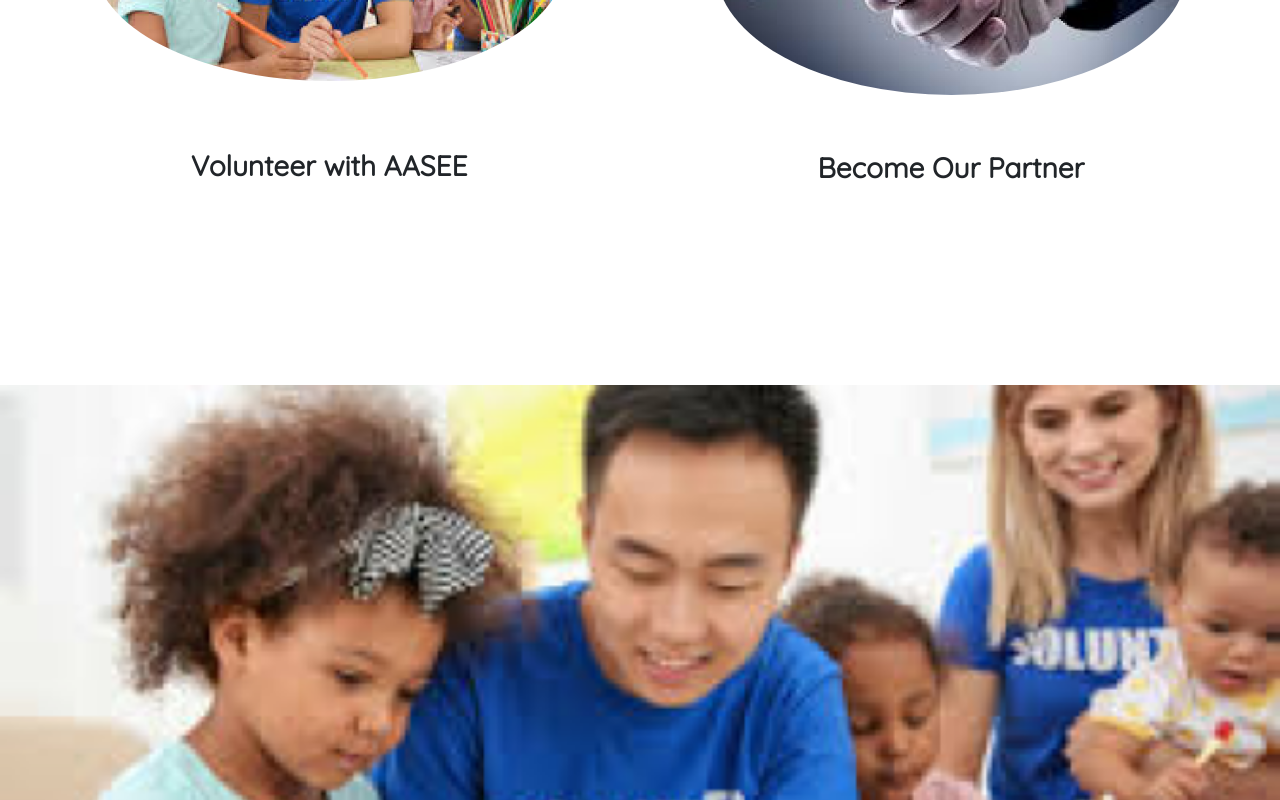
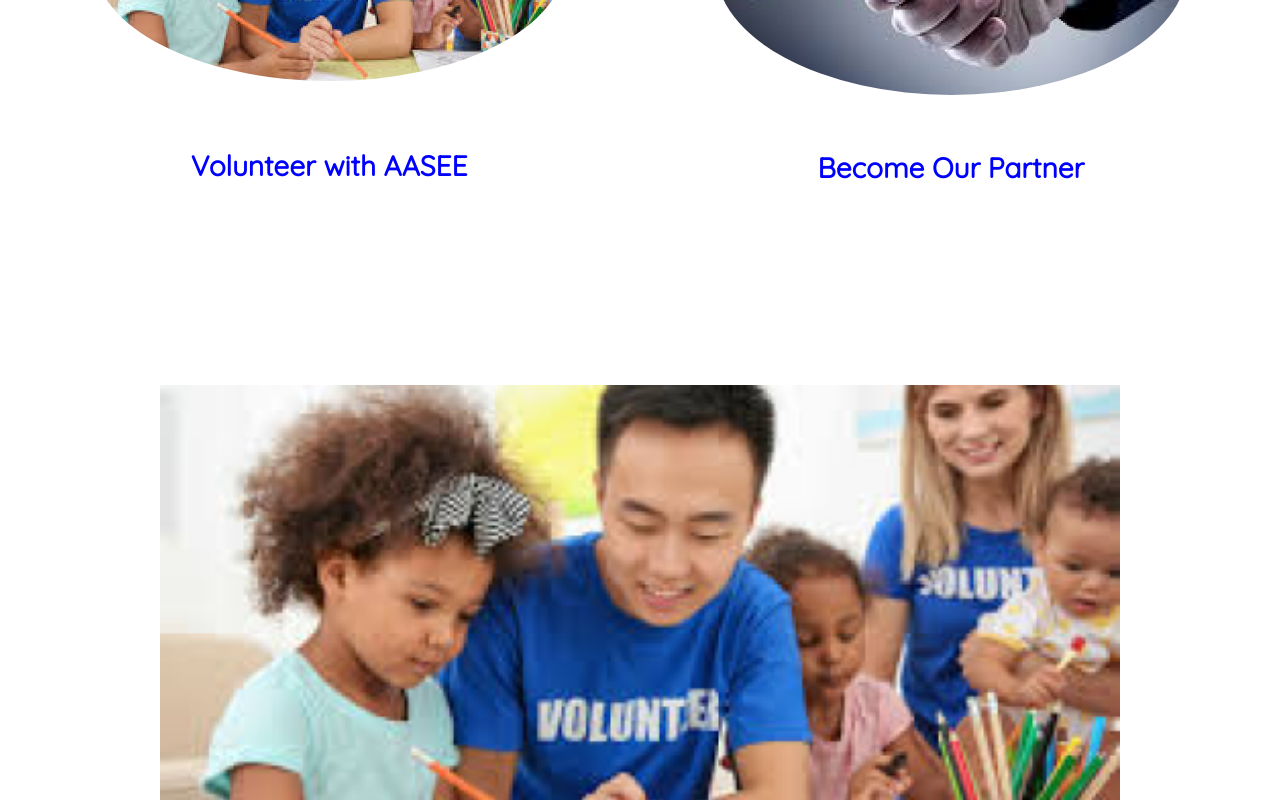
Before and after one commit to MushtabaA/AASEE-Website, a React (Create React App) app in the folder react-bootstrap/: page /get_involved in a window 1280 px wide. Shown: the part 1460-2260 px from the top of the page. Built offline with nearby package versions, Linux system fonts and the light colour scheme.

Commit message:
Added links and reduced width of header images

```diff
--- a/react-bootstrap/src/components/Get_in.jsx
+++ b/react-bootstrap/src/components/Get_in.jsx
@@ -29,9 +29,11 @@ export default class Get_in extends Component {
                 />
               </a>
 
+              <a style={{ color: "blue" }} href="#Volunteer">
                 <h3 class="font-weight-bold text-wrap pt-5 mt-1 text-center container-sm lisub">
                   Volunteer with AASEE
                 </h3>
+              </a>
             </div>
 
             <div class="col-md-6 mt-5 pr-5">
@@ -43,9 +45,11 @@ export default class Get_in extends Component {
                 />
               </a>
 
+              <a style={{ color: "blue" }} href="#Partner">
                 <h3 class="font-weight-bold text-wrap pt-4 mt-3 text-center container-sm lisub">
                   Become Our Partner
                 </h3>
+              </a>
             </div>
           </div>
         </div>
@@ -57,7 +61,7 @@ export default class Get_in extends Component {
           <div>
             <img
               src="/assets/volunteer_header.png"
-              class="header"
+              class="header w-75 mx-auto d-block"
               alt="volunteer"
             />
 
@@ -216,11 +220,11 @@ export default class Get_in extends Component {
           <div className="BeOurPartnerHeader">
             <img
               src="/assets/partner_header.png"
-              class="header"
+              class="header  w-75 mx-auto d-block"
               alt="partner"
             />
 
-            <h1 class="pt-5 text-center container-sm title">Be Our Parnter</h1>
+            <h1 class="pt-5 text-center container-sm title">Be Our Partner</h1>
             <h5 class="pt-3 mb-5 text-center container-sm subtitle">
               There are many ways for you to partner with AASEE
             </h5>
@@ -300,7 +304,9 @@ export default class Get_in extends Component {
                 <div className="col-md-12 pb-5 mb-1">
                   <h5 class="qs">
                     We’ll be happy do discuss further partnership opportunities.
+                    <a style={{ color: "blue" }} href="/contact">
                       Please contact us.
+                    </a>
                   </h5>
                 </div>
               </div>
```
Lines whose indentation alone changed are shown as unchanged.
